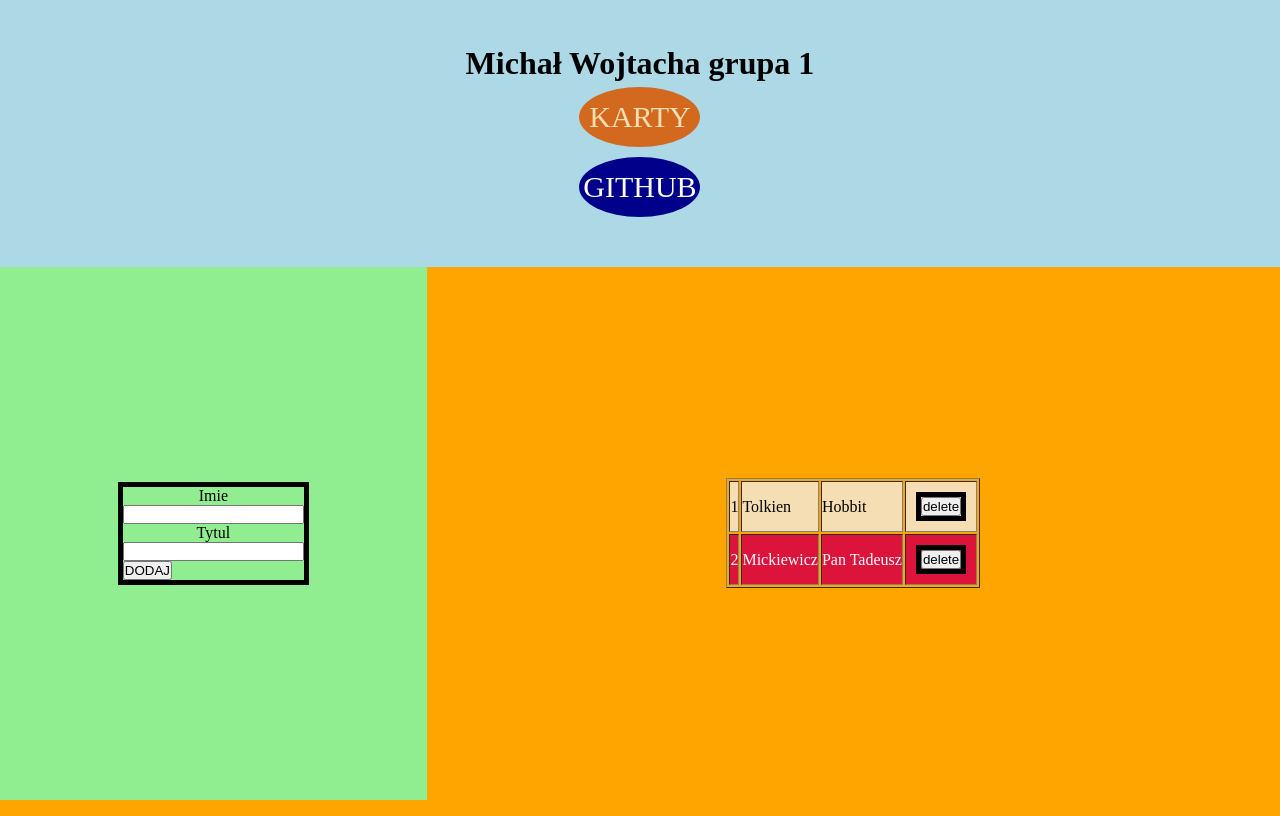
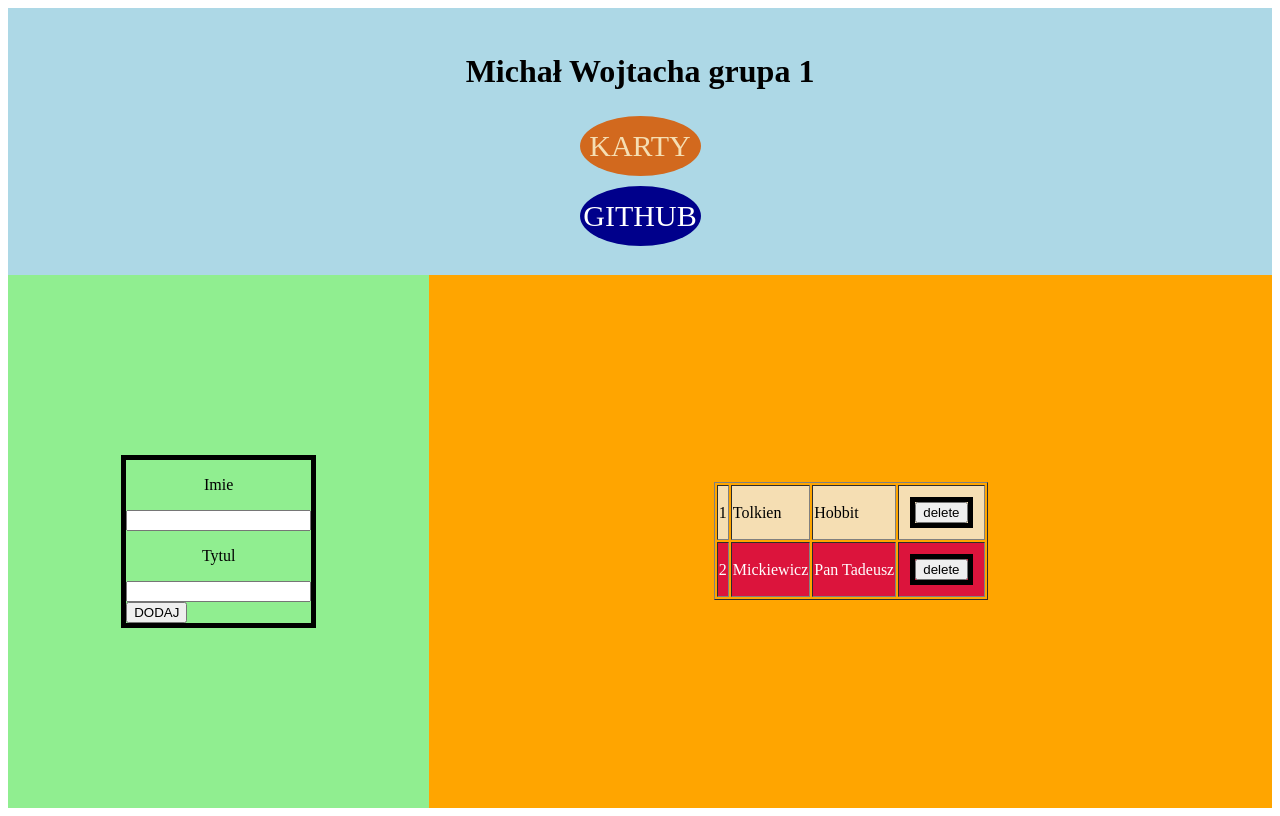
Before and after one commit to 3ti-2020/crud-wiele-do-wielu-michal-wojtacha, a PHP site: page / in a window 1280 px wide. Run offline with PHP 8.4, Linux system fonts and the light colour scheme; data comes from the database, SQL or seed files in the repository; data that the repository does not hold is empty.

Commit message:
Update style.css

```diff
--- a/style.css
+++ b/style.css
@@ -1,7 +1,3 @@
-*{
-    padding: 0;
-    margin: 0;
-}
 body{
     height: 100vh;
     display: grid;
```
